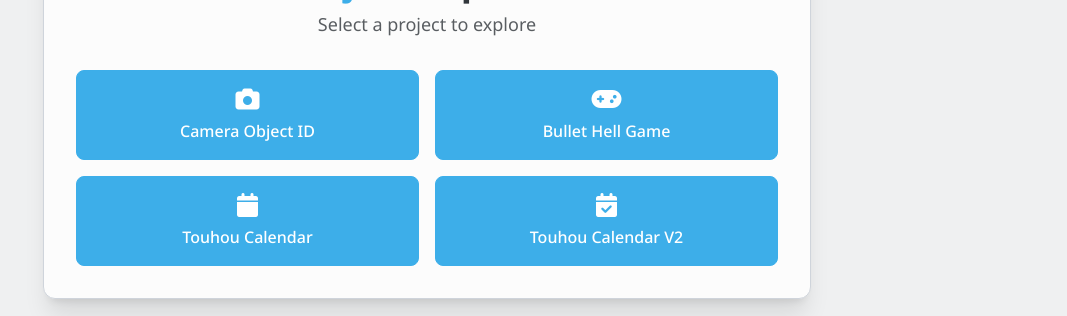
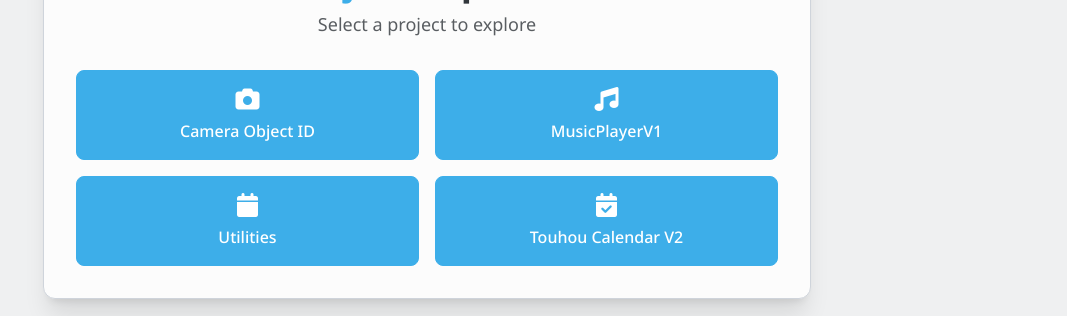
Before and after one commit to donnytramptramples/donnytramptramples.github.io, a plain HTML site: page index.html in a window 1280 px wide. Shown: the part 318-634 px from the top of the page, without its empty margins (213-1280 px from the left). Drawn offline with nearby package versions, Linux system fonts and the light colour scheme.

Commit message:
Update index.html

```diff
--- a/index.html
+++ b/index.html
@@ -39,15 +39,15 @@
                         <i class="fas fa-camera"></i>
                         Camera Object ID
                     </a>
-                    <a href="https://donnytramptramples.github.io/bullet_hell/"
+                    <a href="https://donnytramptramples.github.io/MusicPlayerV1/index.html"
                        class="project-card button-light dark:button-dark rounded-lg py-4 px-6 text-center font-medium transition-all duration-300 hover:opacity-90 fade-in" style="animation-delay: 0.3s;">
-                        <i class="fas fa-gamepad"></i>
-                        Bullet Hell Game
+                        <i class="fas fa-music"></i>
+                        MusicPlayerV1
                     </a>
-                    <a href="https://donnytramptramples.github.io/Touhou_Calendar/"
+                    <a href="https://donnytramptramples.github.io/Utilities/"
                        class="project-card button-light dark:button-dark rounded-lg py-4 px-6 text-center font-medium transition-all duration-300 hover:opacity-90 fade-in" style="animation-delay: 0.4s;">
                         <i class="fas fa-calendar"></i>
-                        Touhou Calendar
+                        Utilities
                     </a>
                     <a href="https://donnytramptramples.github.io/TouhoucalendarV2/"
                        class="project-card button-light dark:button-dark rounded-lg py-4 px-6 text-center font-medium transition-all duration-300 hover:opacity-90 fade-in" style="animation-delay: 0.5s;">
```
